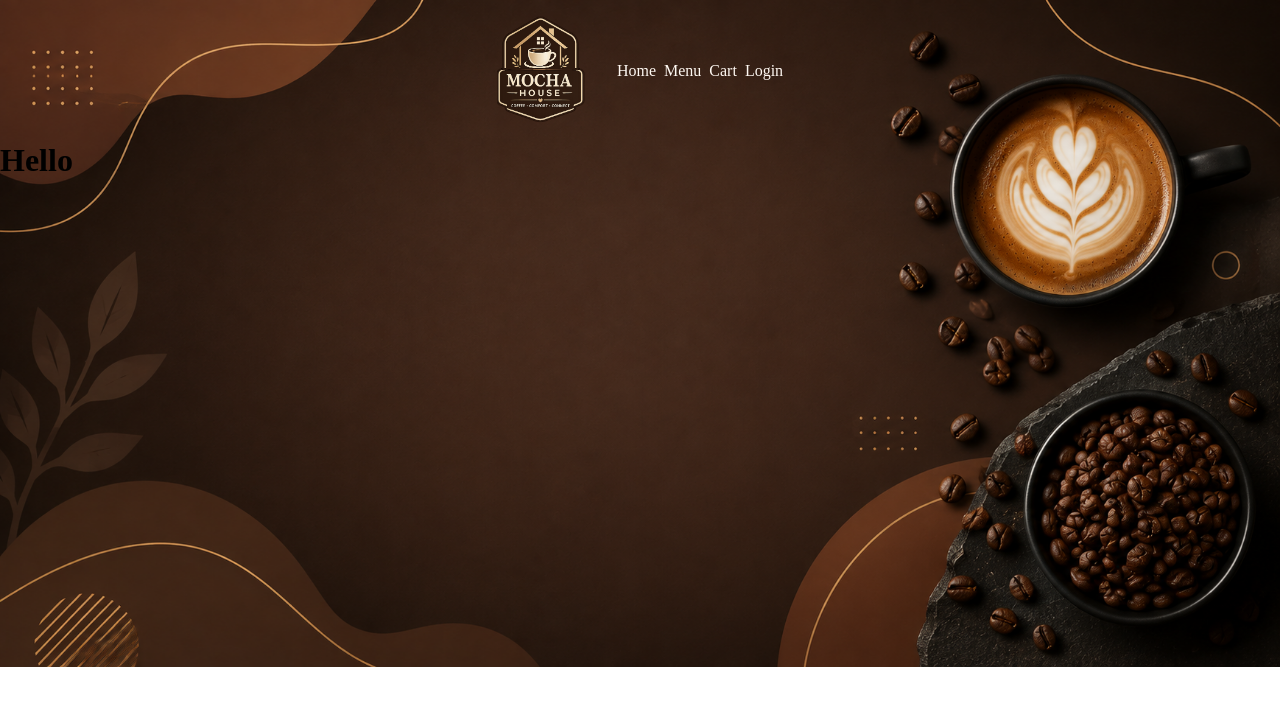
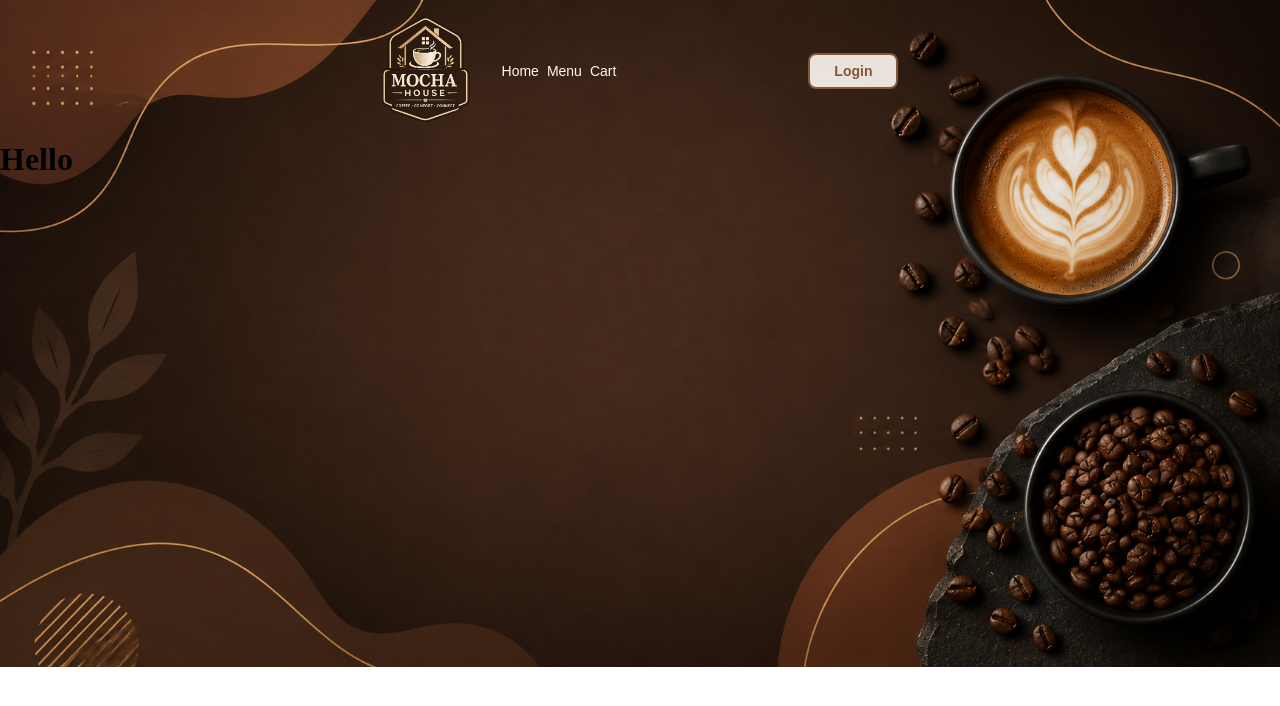
Before and after one commit to amishasikka/CODEALPHA_MOCHA-HOUSE, a React (Vite) app: page / in a window 1280 px wide. Shown: the top 706 px of the page. Built offline with nearby package versions, Linux system fonts and the light colour scheme.

Commit message:
Updated Navbar CSS
modified css of navbar of 375, 768 and 1024 px

```diff
--- a/src/App.css
+++ b/src/App.css
@@ -2,7 +2,6 @@
   margin: 0;
   padding: 0;
   box-sizing: border-box;
-  font-family: "Poppins", playfair;
 }
 
 :root {
@@ -11,6 +10,8 @@
   --caramel: #C89B5A;
   --cream: #F6EFE8;
   --ivory: #FFF9F3;
+  --normal-font: 'Poppins', sans-serif;
+  --coffee-font: playfair-display, serif;
 }
 
 body {
@@ -64,5 +65,7 @@ body {
     text-decoration: none;
     color: var(--ivory);
     font-weight: 500;
+    font-family: var(--normal-font);
+    font-size: 0.875rem;
   }
 }
--- a/src/index.css
+++ b/src/index.css
@@ -1,14 +1,43 @@
 @media (min-width: 768px) {
-  body{
-    background-size: cover;
+  section{
+    padding: 1rem 3rem;
   }
-  section{
-    padding: 2rem 3rem;
+  .logo{
+    margin-right: 10rem;
+  }
+  .nav-links li{
+    margin-right: 2rem;
+  }
+  .nav-links li:last-child{
+    margin-right: 6rem;
+  }
+  .login-btn{
+    border: 2px solid var(--mocha);
+    padding: 0.5rem 1.5rem;
+    border-radius: 0.5rem;
+    font-weight:600;
+    background-color: var(--ivory);
+    opacity: 0.9;
+    color: var(--mocha);
+  }
+  .login-btn:hover{
+    background-color: var(--mocha);
+    color: var(--ivory);
   }
 }
 
 @media (min-width: 1024px) {
   section{
-    padding: 3rem 4rem;
+    padding: 1rem 4rem;
+  }
+  .logo{
+    margin-right: 18rem;
+  }
+  .nav-links li{
+    margin-right: 3rem;
+
+  }
+  .nav-links li:last-child{
+    margin-right:12rem;
   }
 }
```
